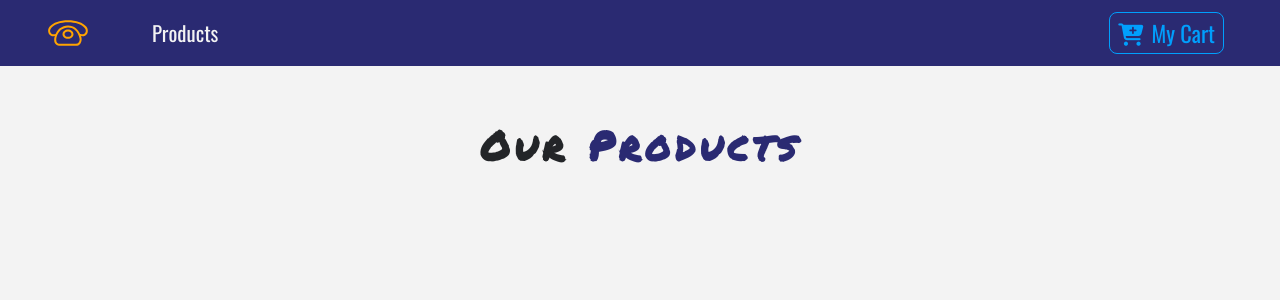
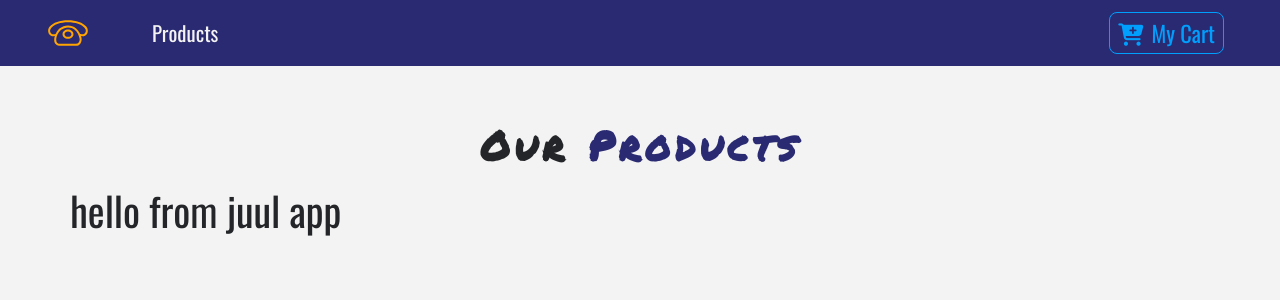
Before and after one commit to rdoty1/reactOnlineStore, a React (Create React App) app in the folder juul/client/: page / in a window 1280 px wide. Shown: the top 300 px of the page. Built offline with nearby package versions, Linux system fonts and the light colour scheme.

Commit message:
new updates

```diff
--- a/juul/client/src/components/ProductList.js
+++ b/juul/client/src/components/ProductList.js
@@ -2,6 +2,8 @@ import React, { Component } from 'react';
 import Product from './Product'
 import {storeProducts} from '../data'
 import Title from './Title';
+import {ProductConsumer} from '../context'
+
 
 class ProductList extends Component {
     state= {
@@ -16,8 +18,13 @@ class ProductList extends Component {
                         <Title name="our" title="products"/>
 
                         <div className="row">
+                            <ProductConsumer>
+                                {hello=>{
+                                    return <h1>{hello}</h1>
 
+                                }}
 
+                            </ProductConsumer>
                         </div>
                     </div>
                 </div>
--- /dev/null
+++ b/juul/client/src/context.js
@@ -0,0 +1,22 @@
+import React, { Component } from 'react';
+
+
+const ProductContext = React.createContext();
+
+
+
+class ProductProvider extends Component {
+    render() {
+        return (
+
+            <ProductContext.Provider value="hello from juul app">
+                {this.props.children}
+            </ProductContext.Provider>
+        );
+    }
+}
+
+
+const ProductConsumer = ProductContext.Consumer;
+
+export {ProductProvider, ProductConsumer}
--- a/juul/client/src/index.js
+++ b/juul/client/src/index.js
@@ -1,14 +1,22 @@
 import React from 'react';
 import ReactDOM from 'react-dom';
-import {BrowserRouter as Router} from 'react-router-dom'
+import {BrowserRouter as Router} from 'react-router-dom';
+import {ProductProvider} from './context'
 import './index.css';
 import App from './App';
 import * as serviceWorker from './serviceWorker';
 
 ReactDOM.render(
-<Router>
-    <App />
-</Router>, document.getElementById('root'));
+
+    <ProductProvider>
+        <Router>
+            <App />
+        </Router>
+    </ProductProvider>
+
+
+
+, document.getElementById('root'));
 
 // If you want your app to work offline and load faster, you can change
 // unregister() to register() below. Note this comes with some pitfalls.
```
